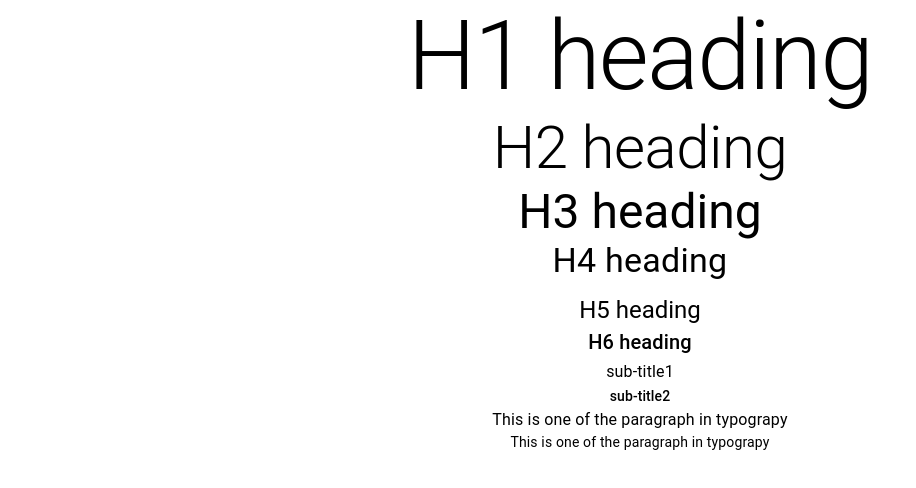
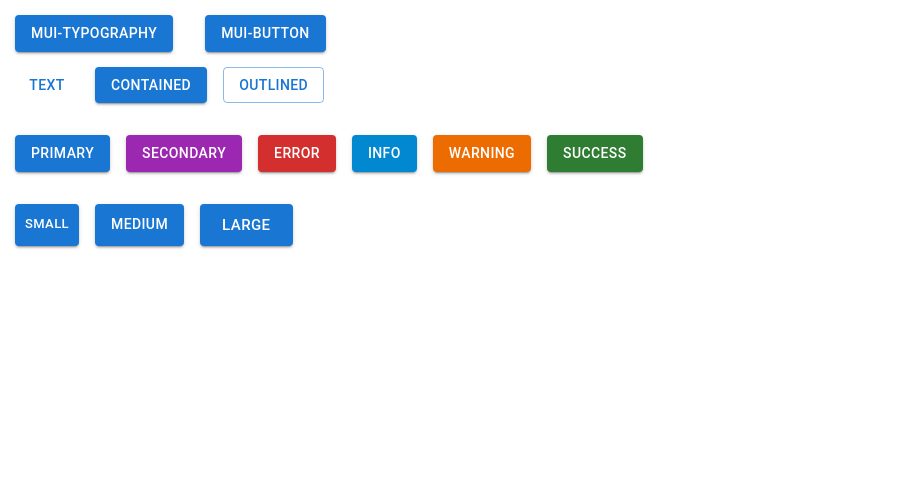
Before and after one commit to devi-1780/MUI-Demo, a React (Create React App) app: page /buttonComponent in a window 1280 px wide. Shown: the top 488 px of the page, without its empty margins (0-916 px from the left). Built offline with nearby package versions, Linux system fonts and the light colour scheme.

Commit message:
added mui-button component with colors

```diff
--- a/src/App.css
+++ b/src/App.css
@@ -1,5 +1,6 @@
 .App {
   text-align: center;
+  margin: 15px;
 }
 
 .App-logo {
--- a/src/App.js
+++ b/src/App.js
@@ -1,11 +1,27 @@
+import { Link, Route, Routes } from "react-router";
 import "./App.css";
 
 import MuiTypography from "./components/MuiTypography";
+import { Button, Stack } from "@mui/material";
+import MuiButton from "./components/MuiButton";
 
 function App() {
   return (
     <div className="App">
-      <MuiTypography />{" "}
+      <nav style={{ marginBottom: "15px" }}>
+        <Stack spacing={4} direction={"row"}>
+          <Link to="/">
+            <Button variant="contained">Mui-Typography</Button>
+          </Link>
+          <Link to="buttonComponent">
+            <Button variant="contained">Mui-Button</Button>
+          </Link>
+        </Stack>
+      </nav>
+      <Routes>
+        <Route path="/" element={<MuiTypography />} />
+        <Route path="/buttonComponent" element={<MuiButton />} />
+      </Routes>
     </div>
   );
 }
--- /dev/null
+++ b/src/components/MuiButton.jsx
@@ -0,0 +1,47 @@
+import { Button, Stack } from "@mui/material";
+
+function MuiButton() {
+  return (
+    <div>
+      <Stack spacing={4}>
+        <Stack spacing={2} direction="row">
+          <Button variant="text">text</Button>
+          <Button variant="contained">contained</Button>
+          <Button variant="outlined">outlined</Button>
+        </Stack>
+        <Stack spacing={2} direction={"row"}>
+          <Button variant="contained" color="primary">
+            primary
+          </Button>
+          <Button variant="contained" color="secondary">
+            secondary
+          </Button>
+          <Button variant="contained" color="error">
+            error
+          </Button>
+          <Button variant="contained" color="info">
+            Info
+          </Button>
+          <Button variant="contained" color="warning">
+            warning
+          </Button>
+          <Button variant="contained" color="success">
+            success
+          </Button>
+        </Stack>
+        <Stack spacing={2} direction={"row"}>
+          <Button variant="contained" size="small">
+            small
+          </Button>
+          <Button variant="contained" size="medium">
+            medium
+          </Button>
+          <Button variant="contained" size="large">
+            large
+          </Button>
+        </Stack>
+      </Stack>
+    </div>
+  );
+}
+export default MuiButton;
```
